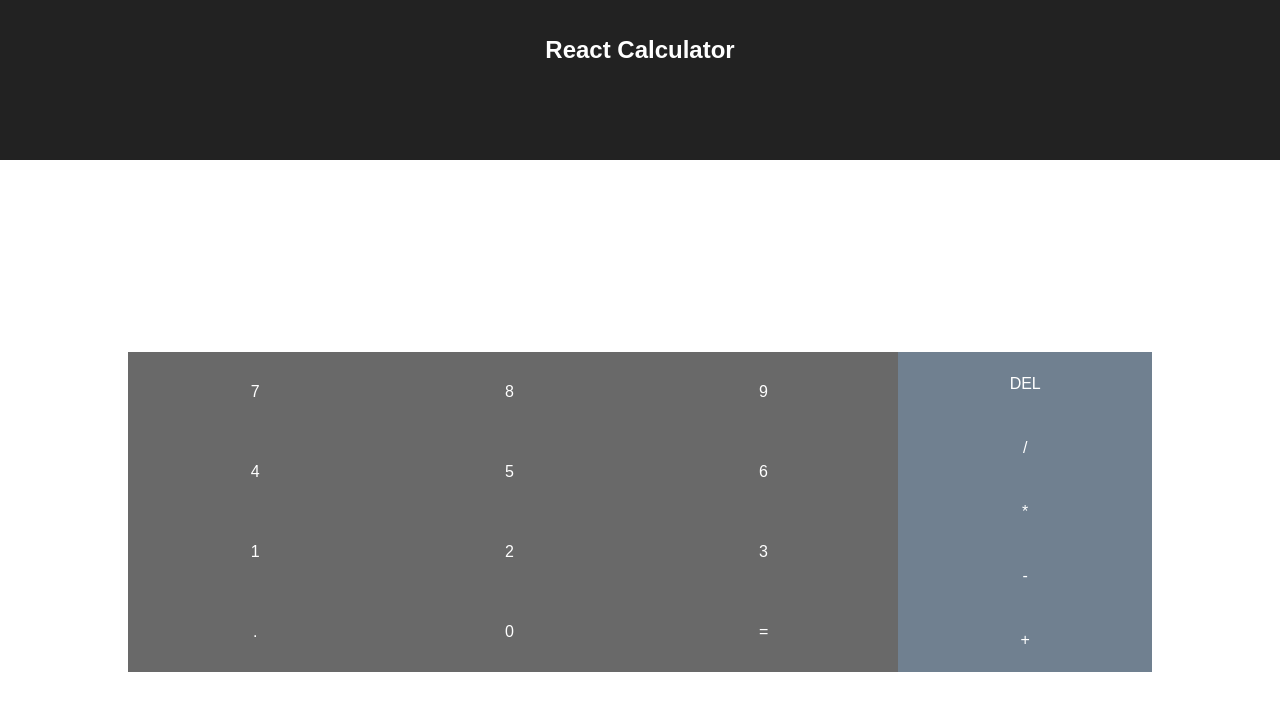
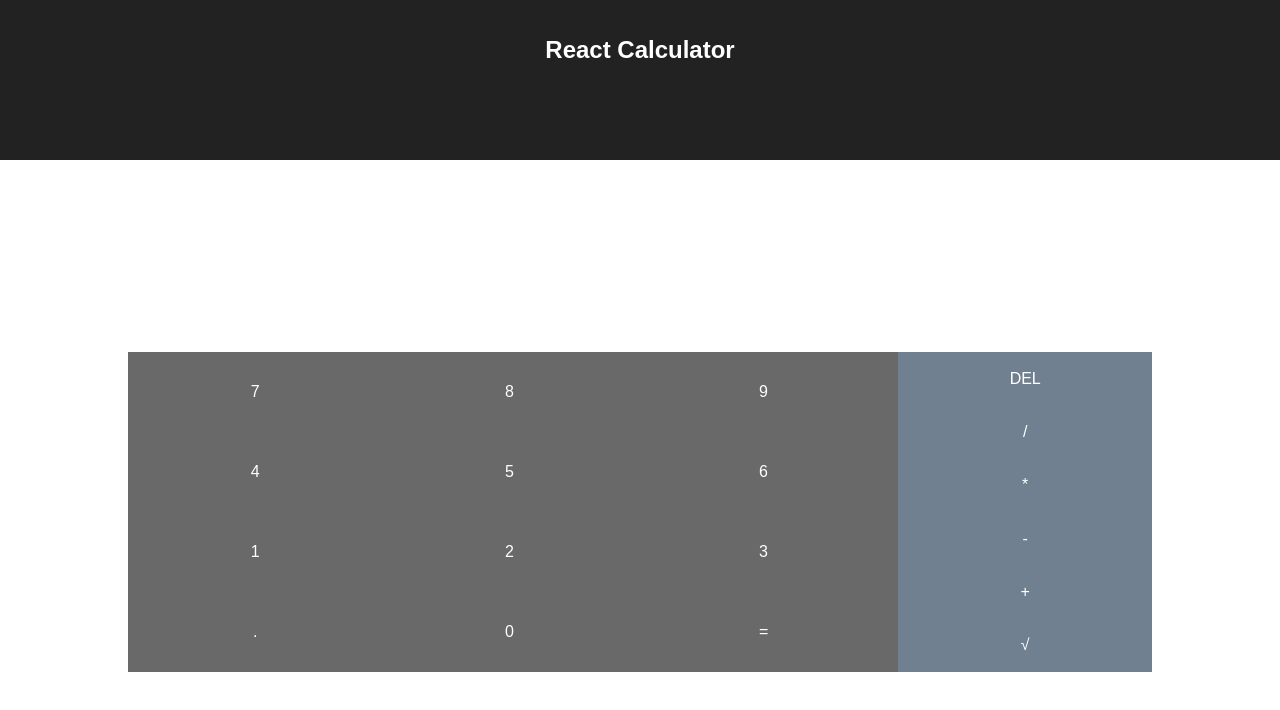
Before and after one commit to wattmalsh/react-calculator, a React (Create React App) app: page / in a window 1280 px wide. Shown: the top 710 px of the page. Built offline with nearby package versions, Linux system fonts and the light colour scheme; the HTML template or start-up script is replaced by a standard one.

Commit message:
Add sqrt key and logic to handle keypress

```diff
--- a/src/Calculator/Calculator.js
+++ b/src/Calculator/Calculator.js
@@ -13,6 +13,7 @@ class Calculator extends Component {
     };
     this.countOperands = 0;
     this.dotAllowed = true;
+    this.insideSqrt = false;
     this.handleUserInput = this.handleUserInput.bind(this);
     this.resetInput = this.resetInput.bind(this);
     this.calculateOutput = this.calculateOutput.bind(this);
@@ -27,14 +28,19 @@ class Calculator extends Component {
     const NUMS = '0123456789'.split('');
     const DOT = '.';
     const OPS = ['/', '*', '+', '-'];
+    const SQRT = '√';
 
     // Handle an empty original input
     if (original === '') {
-      if (NONZEROS.indexOf(key) !== -1 || key === '-' || key === DOT) {
+      if (NONZEROS.indexOf(key) !== -1 || key === '-' || key === DOT || key === SQRT) {
         this.setState({ input: key });
       }
       if (key === DOT) {
         this.dotAllowed = false;
+      }
+      if (key === SQRT) {
+        this.insideSqrt = true;
+        this.countOperands = 1;
       }
 
     // Handle a 'CLR' state of calculator
@@ -61,6 +67,10 @@ class Calculator extends Component {
         if (lastKey === DOT) {
           this.dotAllowed = true;
         }
+        if (lastKey === SQRT) {
+          this.insideSqrt = false;
+          this.countOperands -= 1;
+        }
       }
       this.setState({ input: original.slice(0, original.length - 1) });
       this.calculateOutput();
@@ -74,11 +84,17 @@ class Calculator extends Component {
       if (OPS.indexOf(lastKey) === -1) {
         this.countOperands += 1;
         this.dotAllowed = true;
+        this.insideSqrt = false;
         this.setState({ input: original + key });
       } else if (key === '-') {
         if (lastKey === '*' || lastKey === '/') {
           this.setState({ input: original + key });
         }
+      }
+    } else if (key === SQRT) {
+      if (!this.insideSqrt && OPS.indexOf(lastKey) !== -1) {
+        this.setState({ input: original + key });
+        this.insideSqrt = true;
       }
     } else if (NUMS.indexOf(key) !== -1) {
       this.setState({ input: original + key });
@@ -96,14 +112,15 @@ class Calculator extends Component {
   }
 
   calculateOutput() {
-    const { input } = this.state;
+    let { input } = this.state;
     const lastKey = input[input.length - 1];
-    const OPS = ['/', '*', '+', '-'];
+    const OPS = ['/', '*', '+', '-', '√'];
     const DOT = '.';
+    input = input.replace(/√(\d+)([-+/*]*)/g, 'Math.sqrt($1)$2');
     if (this.countOperands === 0) {
       this.setState({ output: '' });
     } else if (OPS.indexOf(lastKey) === -1 && lastKey !== DOT) {
-      this.setState({ output: eval(this.state.input) });
+      this.setState({ output: eval(input) });
     } else {
       this.setState({ output: '' });
     }
--- a/src/Keypad/Keypad.js
+++ b/src/Keypad/Keypad.js
@@ -5,7 +5,7 @@ class Keypad extends Component {
   constructor(props) {
     super(props);
     this.nums = ['.', '0', '='].concat('123456789'.split(''));
-    this.cmds = ['DEL', '/', '*', '-', '+'];
+    this.cmds = ['DEL', '/', '*', '-', '+', '√'];
     this.handleInput = this.handleInput.bind(this);
   }
 
```
